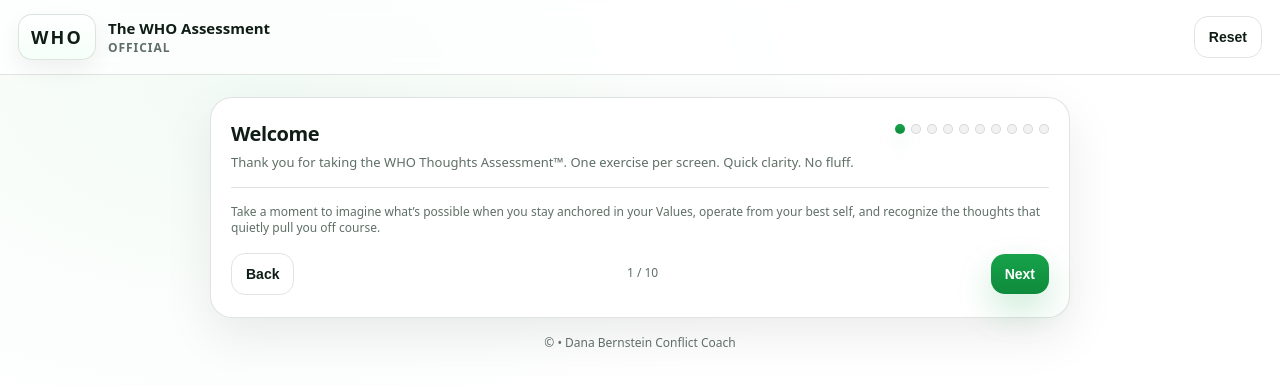
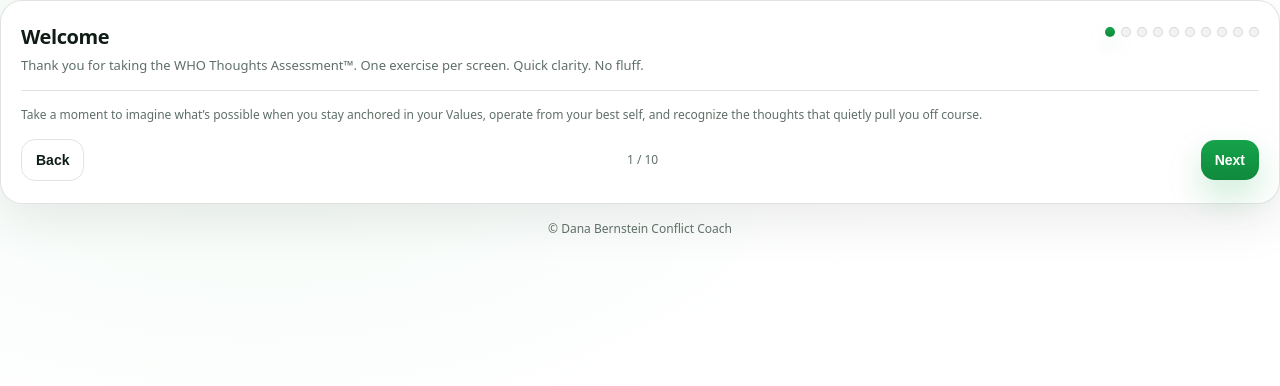
Before and after one commit to DanaBernsteinConflictCoach/the-who-assessment-official-, a plain HTML site: page index.html in a window 1280 px wide. Drawn offline with Linux system fonts and the light colour scheme.

Commit message:
Update index.html

```diff
--- a/index.html
+++ b/index.html
@@ -1,34 +1,20 @@
 <!doctype html>
 <html lang="en">
 <head>
-  <meta charset="utf-8" />
+  <meta charset="UTF-8" />
   <meta name="viewport" content="width=device-width, initial-scale=1, viewport-fit=cover" />
-  <meta name="theme-color" content="#ffffff" />
-  <title>The WHO Assessment (Official)</title>
-  <link rel="stylesheet" href="style.css" />
+  <title>My WHO Thoughts Assessment</title>
+  <link rel="stylesheet" href="./style.css" />
 </head>
-
 <body>
-  <header class="topbar">
-    <div class="brand">
-      <div class="logo">WHO</div>
-      <div class="titles">
-        <div class="title">The WHO Assessment</div>
-        <div class="subtitle">Official</div>
-      </div>
-    </div>
-
-    <button id="resetBtn" class="btn btn-ghost" type="button" aria-label="Reset">Reset</button>
-  </header>
-
-  <main class="wrap">
-    <section class="card" id="app"></section>
+  <main class="page">
+    <section class="card" id="app" aria-live="polite"></section>
 
     <footer class="footer">
-      <span>© <span id="year"></span> • Dana Bernstein Conflict Coach</span>
+      <div class="footerInner">© <span id="year"></span> Dana Bernstein Conflict Coach</div>
     </footer>
   </main>
 
-  <script src="app.js"></script>
+  <script src="./app.js"></script>
 </body>
 </html>
```
